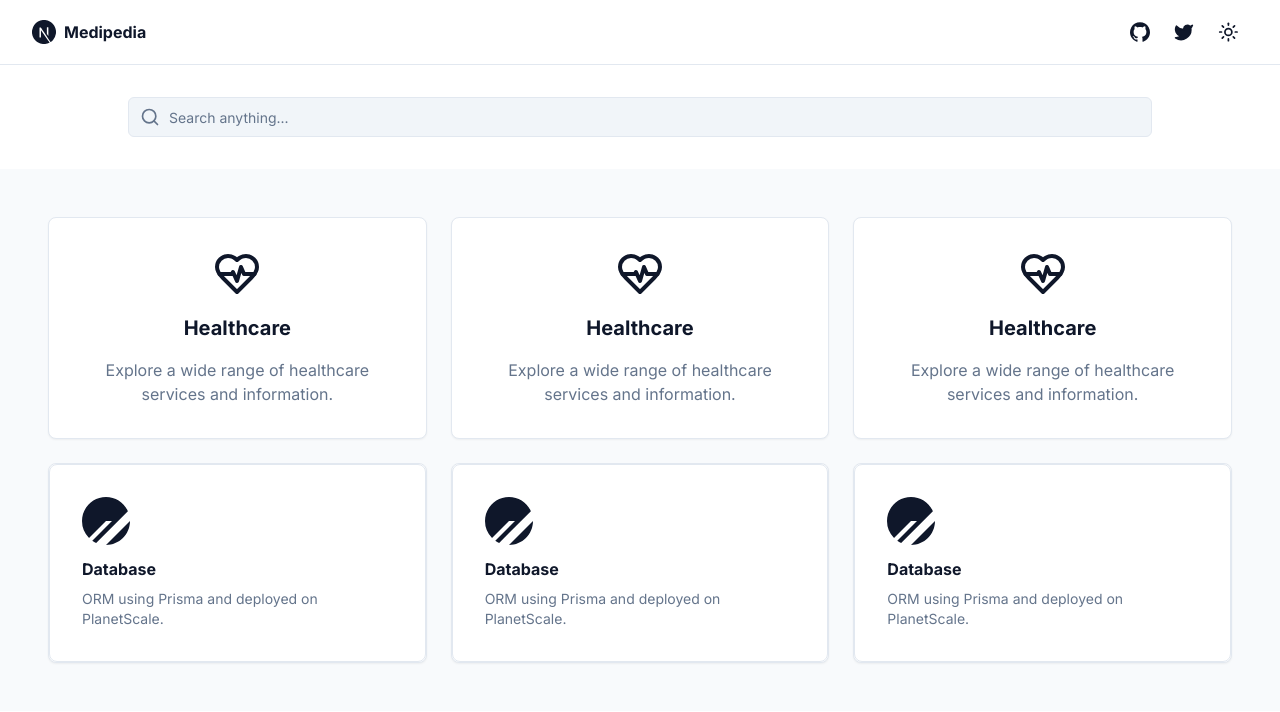
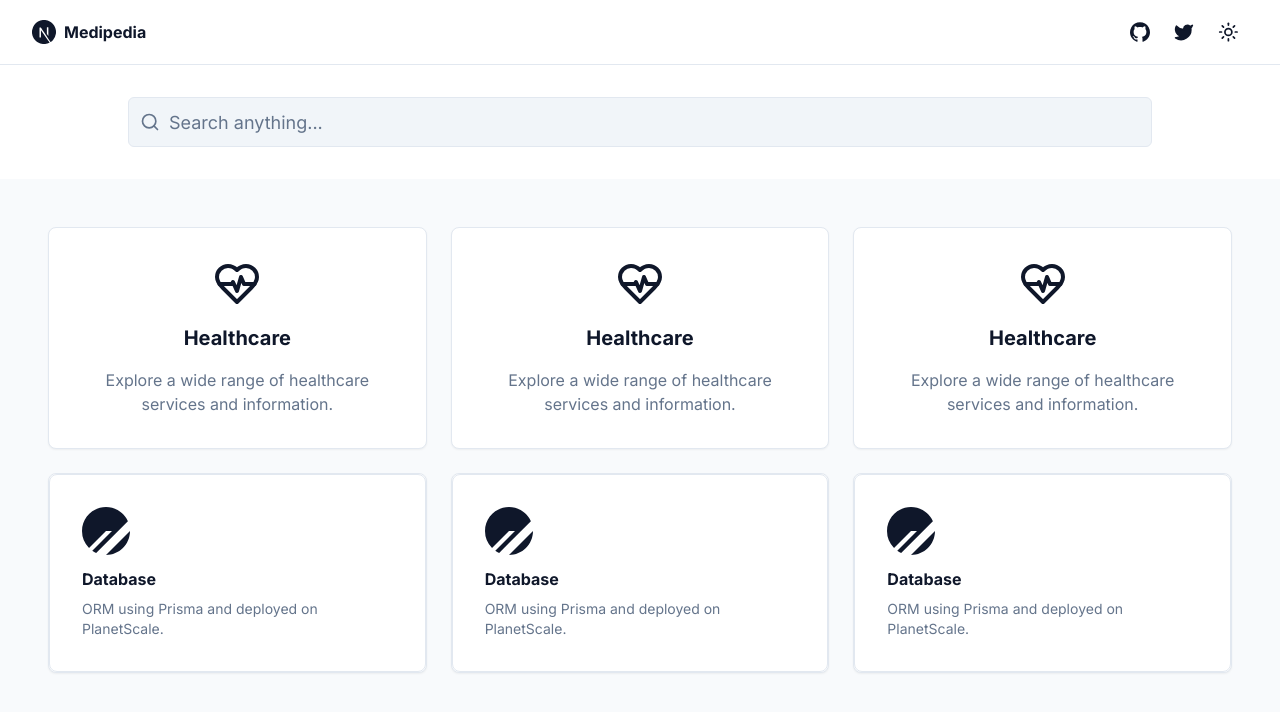
Before and after one commit to abirpahlwan/medipedia-next-js, a Next.js app: page / in a window 1280 px wide. Shown: the top 712 px of the page. Built offline with nearby package versions, Linux system fonts and the light colour scheme.

Commit message:
large search bar

```diff
--- a/app/sections/feature-section.tsx
+++ b/app/sections/feature-section.tsx
@@ -4,7 +4,7 @@ import {FeatureCardCenter} from "@/components/feature-card-center";
 
 export function FeatureSection() {
 	return (
-		<section className="container mx-auto grid grid-cols-1 gap-6 bg-slate-50 px-12 py-12 sm:grid-cols-2 md:grid-cols-3 lg:grid-cols-3 xl:grid-cols-3">
+		<section className="container mx-auto grid grid-cols-1 gap-6 bg-slate-50 px-12 py-12 sm:grid-cols-2 md:grid-cols-3 lg:grid-cols-3 xl:grid-cols-3 dark:bg-transparent">
 			<FeatureCardCenter />
 			<FeatureCardCenter />
 			<FeatureCardCenter />
--- a/components/search-bar.tsx
+++ b/components/search-bar.tsx
@@ -6,7 +6,7 @@ export function SearchBar(){
 		<section className="flex justify-center py-8">
 			<div className="relative w-full max-w-5xl">
 				<SearchIcon className="absolute left-3 top-1/2 size-5 -translate-y-1/2 text-muted-foreground"/>
-				<Input className="w-full rounded-md bg-muted px-10 focus:outline-none focus:ring-1 focus:ring-primary"
+				<Input className="w-full rounded-md bg-muted px-10 py-6 text-lg focus:outline-none focus:ring-1 focus:ring-primary"
 					   type="search" placeholder="Search anything..."
 				/>
 			</div>
```
